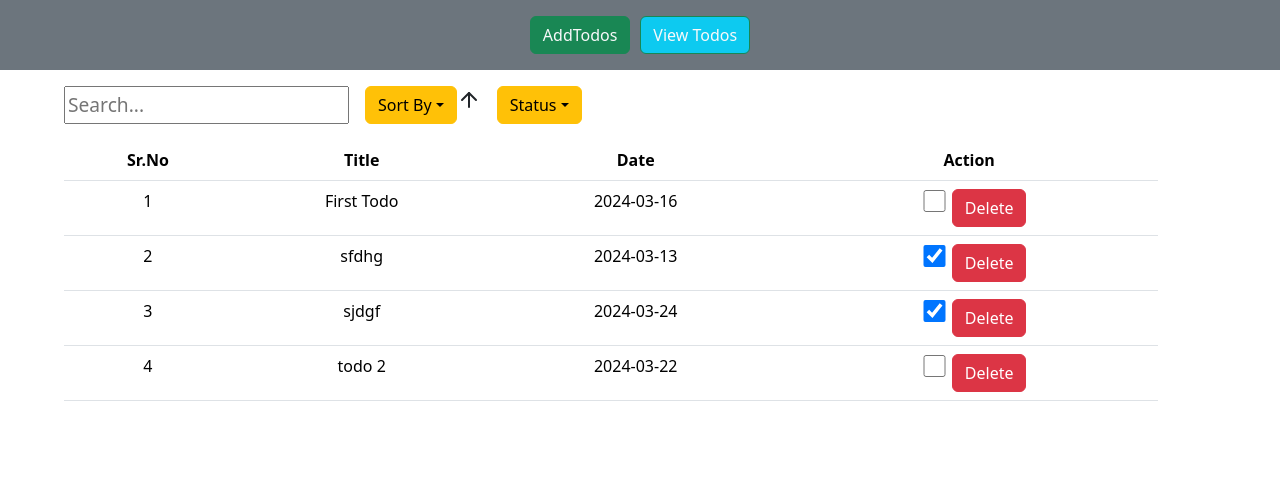
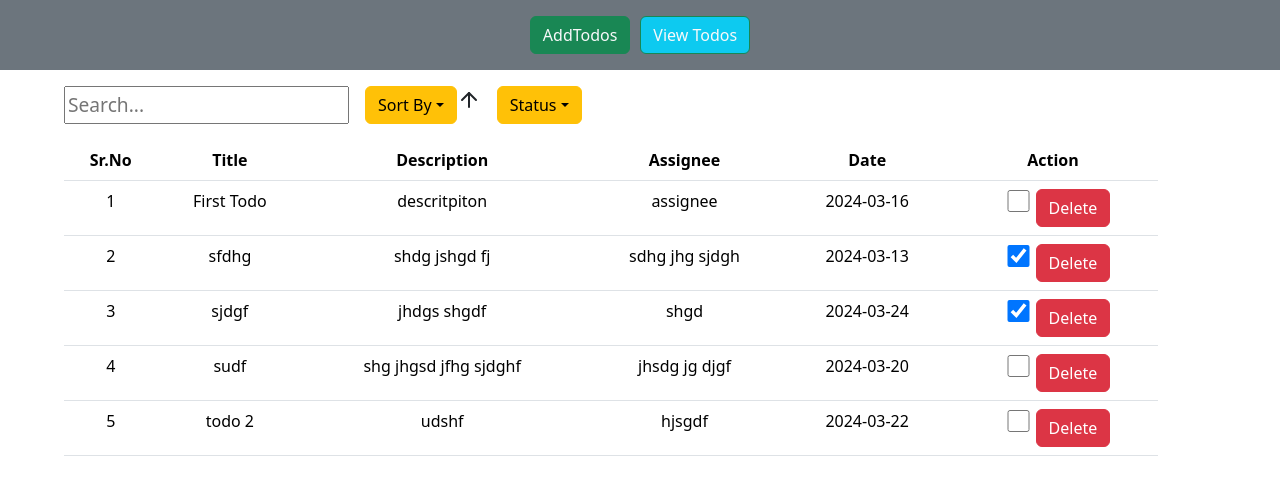
Before and after one commit to Dornal2002/react-assignments, a React (Create React App) app: page / in a window 1280 px wide. Shown: the top 486 px of the page. Built offline with nearby package versions, Linux system fonts and the light colour scheme; data requests are answered from the project's data file.

Commit message:
Assignment8

```diff
--- a/db.json
+++ b/db.json
@@ -31,6 +31,14 @@
       "assignee": "shgd",
       "date": "2024-03-24",
       "isCompleted": true
+    },
+    {
+      "title": "sudf",
+      "description": "shg jhgsd jfhg sjdghf",
+      "assignee": "jhsdg jg djgf",
+      "date": "2024-03-20",
+      "isCompleted": false,
+      "id": "rfeNS3G"
     }
   ]
 }
--- a/package.json
+++ b/package.json
@@ -11,6 +11,7 @@
     "@types/react": "^18.2.61",
     "@types/react-dom": "^18.2.19",
     "axios": "^1.6.7",
+    "bootstrap": "^5.3.3",
     "formik": "^2.4.5",
     "lucide-react": "^0.357.0",
     "react": "^18.2.0",
@@ -47,5 +48,8 @@
       "last 1 firefox version",
       "last 1 safari version"
     ]
+  },
+  "devDependencies": {
+    "@types/uuid": "^9.0.8"
   }
 }
--- a/src/components/AddTodos.tsx
+++ b/src/components/AddTodos.tsx
@@ -1,9 +1,17 @@
-import React from "react";
-import { Form, Formik, useFormik, Field, ErrorMessage } from "formik";
+import { useFormik } from "formik";
 import * as yup from "yup";
 import axios from "axios";
 import { useNavigate } from "react-router-dom";
-import { v4 as uuidv4, validate } from "uuid";
+import { v4 as uuidv4 } from "uuid";
+
+const initialValues = {
+  id: "",
+  title: "",
+  description: "",
+  assignee: "",
+  date: "",
+  isCompleted: false,
+};
 
 const AddTodos = () => {
   const navigate = useNavigate();
@@ -13,34 +21,44 @@ const AddTodos = () => {
     title: yup.string().required("Title is required"),
     description: yup.string().required("Description is required"),
     assignee: yup.string().required("Assignee is required"),
-    date: yup.date()
+    date: yup
+      .date()
       .min(new Date(), "due date cannot be less than current data")
       .required("Due date is required"),
   });
 
   const formik = useFormik({
-    initialValues: {
-      id: "",
-      title: "",
-      description: "",
-      assignee: "",
-      date: "",
-      isCompleted:false
-    },
+    initialValues: initialValues,
     validationSchema: validationSchema,
-    onSubmit: async (values) => {
+    // onSubmit: async (values) => {
+    //   try {
+    //     // Post data to your API endpoint
+    //     await axios.post("http://localhost:8000/todos", {
+    //       id: unique_id,
+    //       title: values.title,
+    //       description: values.description,
+    //       assignee: values.assignee,
+    //       date: values.date,
+    //       isCompleted:values.isCompleted
+    //     });
+
+    //     // Redirect to home page or wherever you want after successful submission
+    //     navigate("/");
+    //   } catch (error) {
+    //     console.error("Error:", error);
+    //     alert("Failed to add task. Please try again.");
+    //   }
+    // },
+    onSubmit: async ({ title, description, assignee, date, isCompleted }) => {
       try {
-        // Post data to your API endpoint
         await axios.post("http://localhost:8000/todos", {
           id: unique_id,
-          title: values.title,
-          description: values.description,
-          assignee: values.assignee,
-          date: values.date,
-          isCompleted:values.isCompleted
+          title,
+          description,
+          assignee,
+          date,
+          isCompleted,
         });
-
-        // Redirect to home page or wherever you want after successful submission
         navigate("/");
       } catch (error) {
         console.error("Error:", error);
@@ -50,7 +68,6 @@ const AddTodos = () => {
   });
 
   return (
-
     <div className="container">
       <h2>Add Task</h2>
       <form onSubmit={formik.handleSubmit}>
@@ -114,7 +131,7 @@ const AddTodos = () => {
           <input
             type="date"
             id="date"
-            name="date" // Un-commented this line
+            name="date"
             className="form-control"
             onChange={formik.handleChange}
             onBlur={formik.handleBlur}
--- a/src/components/Todos.tsx
+++ b/src/components/Todos.tsx
@@ -183,6 +183,8 @@ export default function Todos() {
               <tr>
                 <th>Sr.No</th>
                 <th>Title</th>
+                <th>Description</th>
+                <th>Assignee</th>
                 <th>Date</th>
                 <th>Action</th>
               </tr>
@@ -202,6 +204,8 @@ export default function Todos() {
                         {item.title}
                       </div>
                     </td>
+                    <td>{item.description}</td>
+                    <td>{item.assignee}</td>
                     <td>{item.date}</td>
                     <td>
                       <input
```
Also changed, not shown: 1 other file (tests, documents, lock files or other folders).
